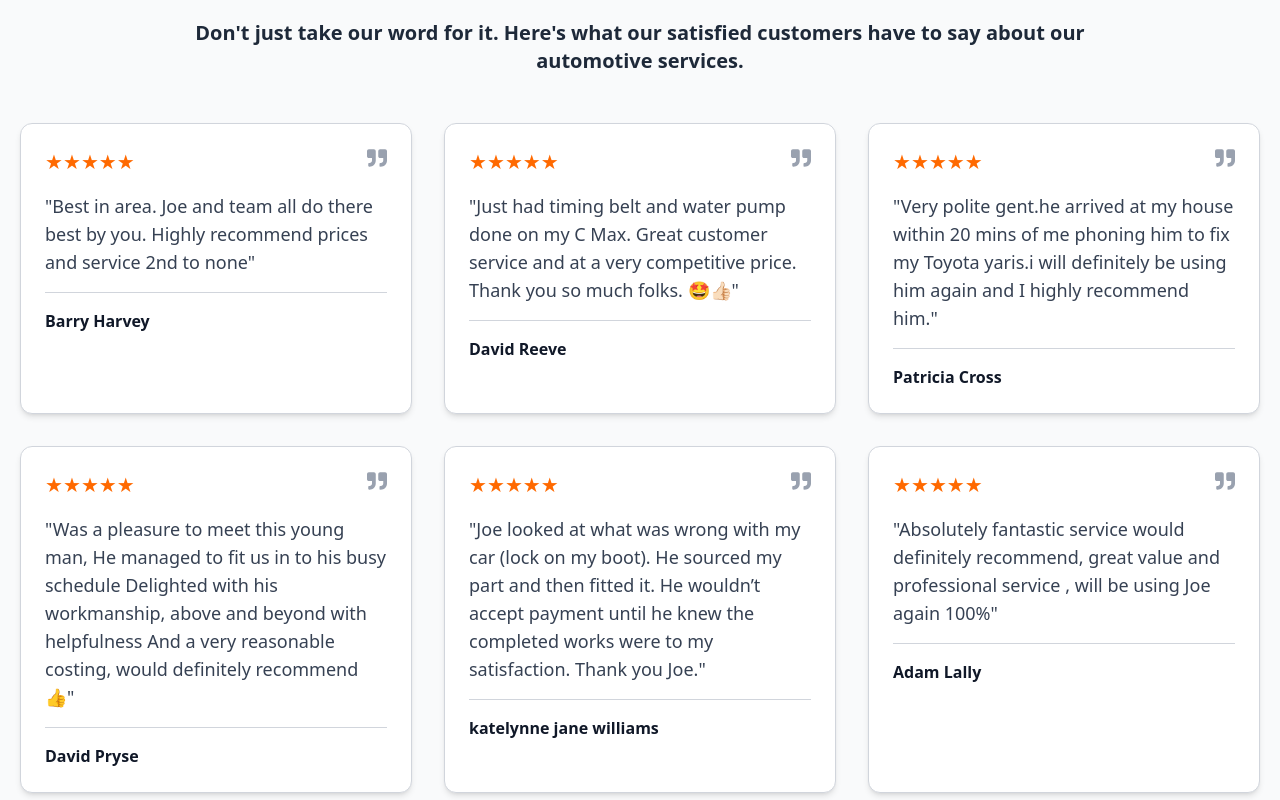
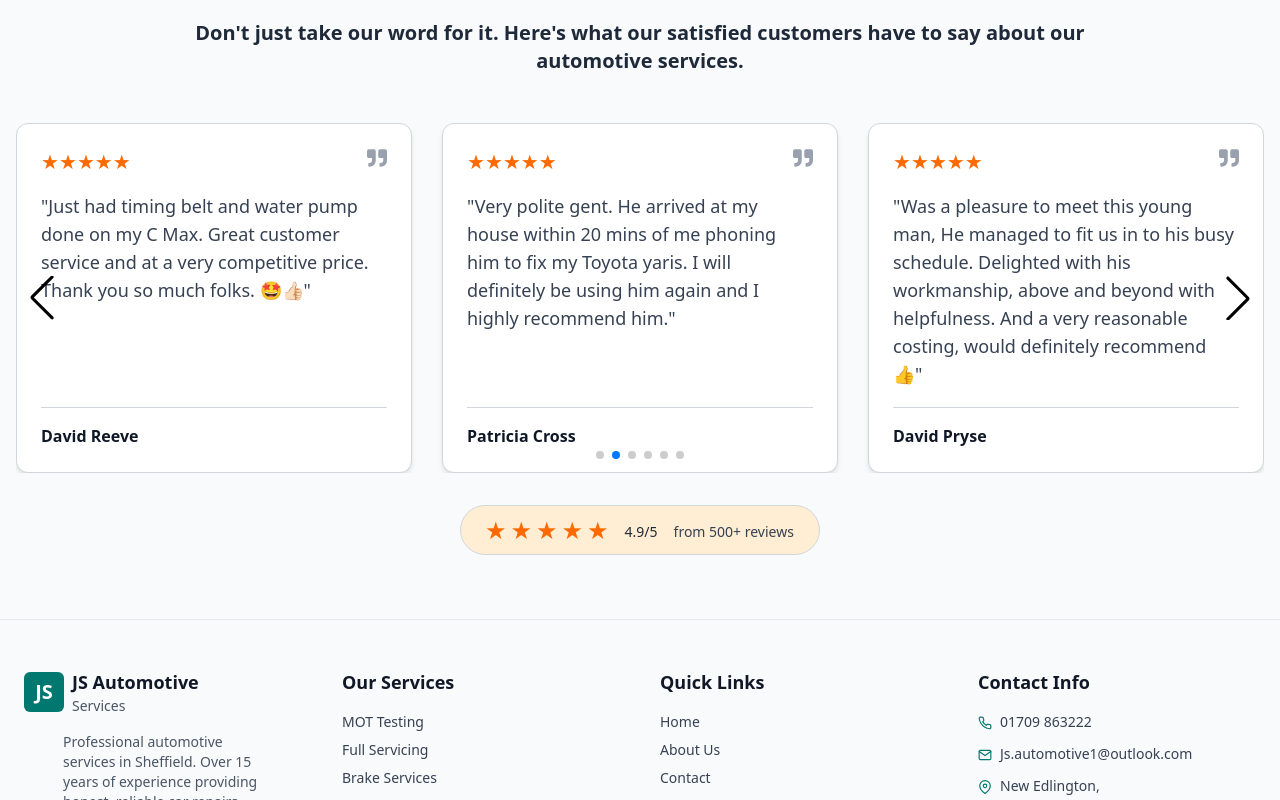
Before and after one commit to STharshan/js, a React (Vite) app: page / in a window 1280 px wide. Shown: the part 2760-3560 px from the top of the page. Built offline with nearby package versions, Linux system fonts and the light colour scheme.

Commit message:
fix issue

```diff
--- a/package.json
+++ b/package.json
@@ -16,6 +16,7 @@
     "react-dom": "^19.1.1",
     "react-icons": "^5.5.0",
     "react-router-dom": "^7.8.1",
+    "swiper": "^12.0.2",
     "tailwindcss": "^4.1.12"
   },
   "devDependencies": {
--- a/src/components/Home/Testimonials.jsx
+++ b/src/components/Home/Testimonials.jsx
@@ -1,57 +1,63 @@
-import React, { useEffect } from 'react';
-import { FaQuoteRight } from 'react-icons/fa';
-import AOS from 'aos';
-import 'aos/dist/aos.css';
+import React, { useEffect } from "react";
+import { FaQuoteRight } from "react-icons/fa";
+import AOS from "aos";
+import "aos/dist/aos.css";
+import { Swiper, SwiperSlide } from "swiper/react";
+import "swiper/css";
+import "swiper/css/pagination";
+import "swiper/css/navigation";
+import { Pagination, Navigation, Autoplay } from "swiper/modules";
 
+// Testimonials data
 const testimonials = [
   {
-    name: 'Barry Harvey',
-    service: 'Full Servicing',
+    name: "Barry Harvey",
+    service: "Full Servicing",
     feedback:
-      'Best in area. Joe and team all do there best by you. Highly recommend prices and service 2nd to none',
+      "Best in area. Joe and team all do there best by you. Highly recommend prices and service 2nd to none",
     rating: 5,
   },
   {
-    name: 'David Reeve',
-    service: 'Regular Servicing',
+    name: "David Reeve",
+    service: "Regular Servicing",
     feedback:
-      'Just had timing belt and water pump done on my C Max. Great customer service and at a very competitive price. Thank you so much folks. 🤩👍🏻',
+      "Just had timing belt and water pump done on my C Max. Great customer service and at a very competitive price. Thank you so much folks. 🤩👍🏻",
     rating: 5,
   },
   {
-    name: 'Patricia Cross',
-    service: 'MOT Testing',
+    name: "Patricia Cross",
+    service: "MOT Testing",
     feedback:
-      'Very polite gent.he arrived at my house within 20 mins of me phoning him to fix my Toyota yaris.i will definitely be using him again and I highly recommend him.',
+      "Very polite gent. He arrived at my house within 20 mins of me phoning him to fix my Toyota yaris. I will definitely be using him again and I highly recommend him.",
     rating: 5,
   },
   {
-    name: 'David Pryse',
-    service: 'Brake Service',
-    feedback: `Was a pleasure to meet this young man, He managed to fit us in to his busy schedule
-               Delighted with his workmanship, above and beyond with helpfulness
+    name: "David Pryse",
+    service: "Brake Service",
+    feedback: `Was a pleasure to meet this young man, He managed to fit us in to his busy schedule.
+               Delighted with his workmanship, above and beyond with helpfulness.
                And a very reasonable costing, would definitely recommend 👍`,
     rating: 5,
   },
   {
-    name: 'katelynne jane williams',
-    service: 'Suspension Repair',
+    name: "Katelynne Jane Williams",
+    service: "Suspension Repair",
     feedback:
-      'Joe looked at what was wrong with my car (lock on my boot). He sourced my part and then fitted it. He wouldn’t accept payment until he knew the completed works were to my satisfaction. Thank you Joe.',
+      "Joe looked at what was wrong with my car (lock on my boot). He sourced my part and then fitted it. He wouldn’t accept payment until he knew the completed works were to my satisfaction. Thank you Joe.",
     rating: 5,
   },
   {
-    name: 'Adam Lally',
-    service: 'General Repairs',
+    name: "Adam Lally",
+    service: "General Repairs",
     feedback:
-      'Absolutely fantastic service would definitely recommend, great value and professional service , will be using Joe again 100%',
+      "Absolutely fantastic service would definitely recommend, great value and professional service , will be using Joe again 100%",
     rating: 5,
   },
 ];
 
 const Testimonials = () => {
   useEffect(() => {
-    AOS.init({ duration: 1000, once: false }); // animations repeat on scroll
+    AOS.init({ duration: 1000, once: false });
   }, []);
 
   return (
@@ -72,15 +78,29 @@ const Testimonials = () => {
           have to say about our automotive services.
         </p>
 
-        {/* Testimonials Grid */}
-        <div className="grid md:grid-cols-3 gap-8 max-w-310 mx-auto">
+        {/* Swiper Slider */}
+        <Swiper
+          modules={[Pagination, Navigation, Autoplay]}
+          spaceBetween={30}
+          slidesPerView={1}
+          autoplay={{ delay: 4000, disableOnInteraction: false }}
+          pagination={{ clickable: true }}
+          navigation
+          loop
+          breakpoints={{
+            768: { slidesPerView: 2 },
+            1024: { slidesPerView: 3 },
+          }}
+          className="pb-12"
+        >
           {testimonials.map((testimonial, index) => (
+            <SwiperSlide key={index} className="h-full">
               <div
-              key={index}
-              data-aos={index % 2 === 0 ? 'fade-up' : 'fade-down'}
+                data-aos={index % 2 === 0 ? "fade-up" : "fade-down"}
                 data-aos-delay={index * 100}
                 className="
                   bg-white dark:bg-gray-800
+                  h-full min-h-[350px] flex flex-col justify-between
                   p-6 rounded-xl border border-gray-300 dark:border-gray-700 shadow-md
                   transform transition duration-300
                   hover:shadow-[0_0_25px_#00BFA5] hover:scale-105
@@ -88,11 +108,16 @@ const Testimonials = () => {
                 "
               >
                 {/* Stars & Quote */}
+                <div>
                   <div className="flex justify-between items-start mb-4">
                     <div className="text-orange-500">
-                  {Array.from({ length: testimonial.rating }).map((_, idx) => (
-                    <span key={idx} className="text-xl">★</span>
-                  ))}
+                      {Array.from({ length: testimonial.rating }).map(
+                        (_, idx) => (
+                          <span key={idx} className="text-xl">
+                            ★
+                          </span>
+                        )
+                      )}
                     </div>
                     <div className="ml-auto text-xl text-gray-400 dark:text-gray-500">
                       <FaQuoteRight />
@@ -103,16 +128,19 @@ const Testimonials = () => {
                   <p className="text-lg text-gray-700 dark:text-gray-300 mb-4 text-left">
                     "{testimonial.feedback}"
                   </p>
+                </div>
 
+                {/* Footer (divider + name) */}
+                <div>
                   <hr className="mb-4 border-gray-300 dark:border-gray-600" />
-
-              {/* Author */}
                   <p className="text-left font-semibold text-gray-900 dark:text-gray-100">
                     {testimonial.name}
                   </p>
                 </div>
+              </div>
+            </SwiperSlide>
           ))}
-        </div>
+        </Swiper>
 
         {/* Overall Rating Badge */}
         <div
@@ -121,7 +149,11 @@ const Testimonials = () => {
         >
           {/* Stars */}
           <div className="flex text-orange-500 text-2xl space-x-1">
-            <span>★</span><span>★</span><span>★</span><span>★</span><span>★</span>
+            <span>★</span>
+            <span>★</span>
+            <span>★</span>
+            <span>★</span>
+            <span>★</span>
           </div>
           {/* Score */}
           <span className="text-sm mt-1 text-gray-800 dark:text-gray-200">
@@ -133,6 +165,14 @@ const Testimonials = () => {
           </span>
         </div>
       </div>
+
+      {/* Swiper arrow color override */}
+      <style jsx global>{`
+        .swiper-button-next,
+        .swiper-button-prev {
+          color: #000 !important; /* black arrows */
+        }
+      `}</style>
     </section>
   );
 };
```
Also changed, not shown: 1 other file (tests, documents, lock files or other folders). Lines whose indentation alone changed are shown as unchanged.
